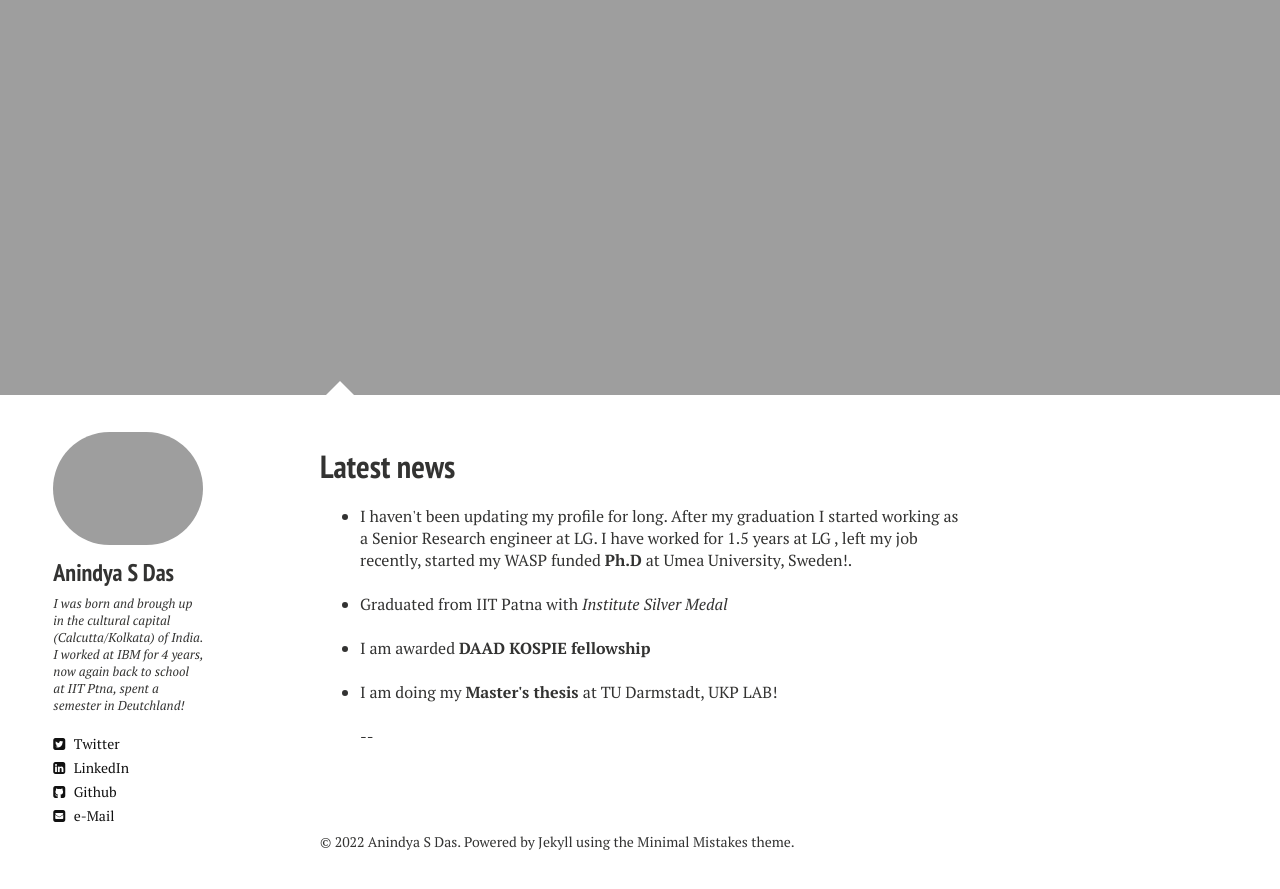
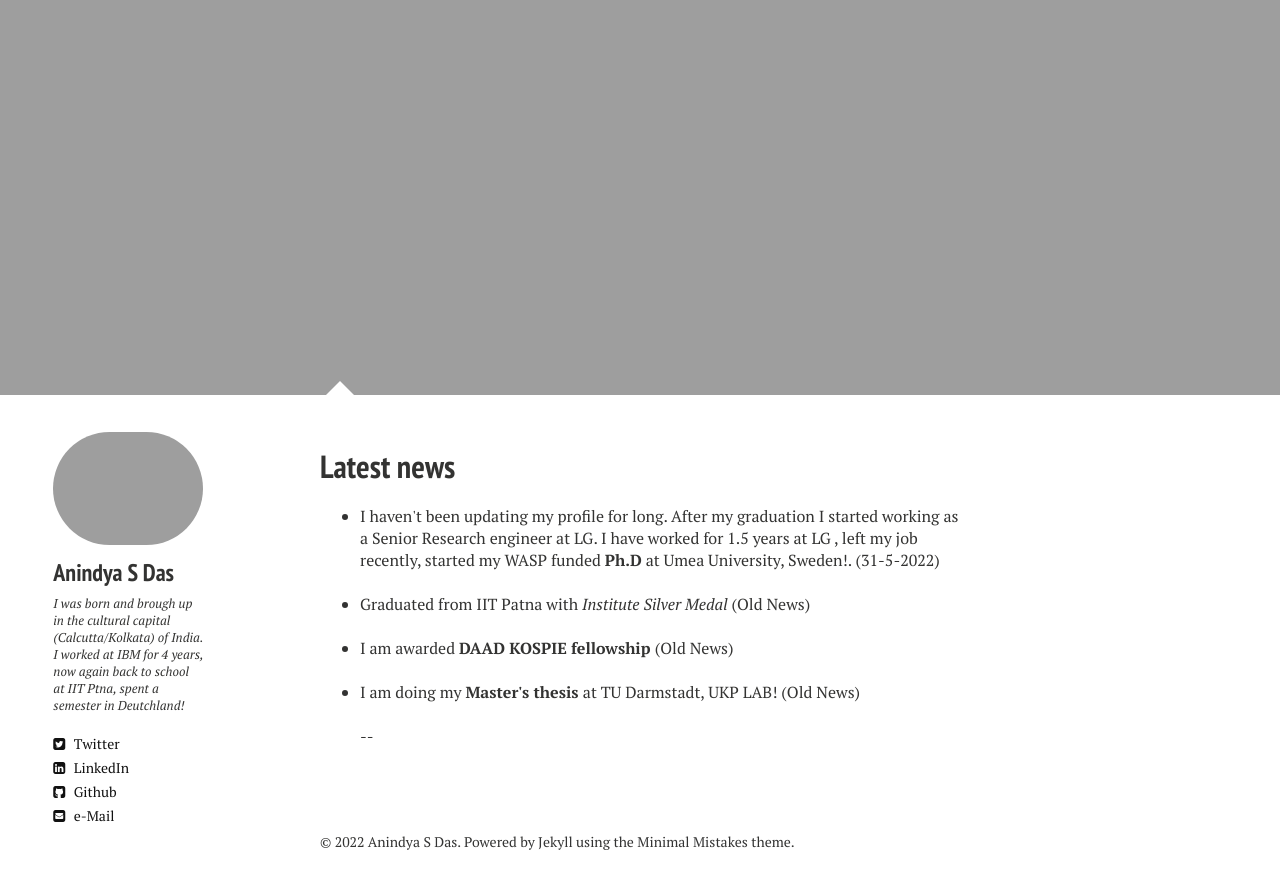
Before and after one commit to anindyasdas/anindyasdas.github.io, a Jekyll site: the page built from index.md, in a window 1280 px wide and 900 px high, scrolled down 633 px. Shown: the top 889 px of the window. Built offline with Jekyll 4.4.1, drawn with Linux system fonts in a browser that asks for light colours; nearby versions of some CDN libraries.

Commit message:
Update index.md

```diff
--- a/index.md
+++ b/index.md
@@ -11,20 +11,20 @@ image:
 
 <ul>
 
-  <li> I haven't been updating my profile for long. After my graduation I started working as a Senior Research engineer at LG. I have worked for 1.5 years at LG , left my job recently, started my WASP funded <b>Ph.D</b> at Umea University, Sweden!.
+  <li> I haven't been updating my profile for long. After my graduation I started working as a Senior Research engineer at LG. I have worked for 1.5 years at LG , left my job recently, started my WASP funded <b>Ph.D</b> at Umea University, Sweden!. (31-5-2022)
 </li>
 
 <br>
 
-<li>Graduated from IIT Patna with <i> Institute Silver Medal</i> </li>
+<li>Graduated from IIT Patna with <i> Institute Silver Medal</i> (Old News) </li>
 
 <br>
 
-<li>I am awarded <strong>DAAD KOSPIE fellowship </strong></li>
+<li>I am awarded <strong>DAAD KOSPIE fellowship </strong> (Old News)</li>
 
 <br>
 
-<li>I am doing my <strong>Master's thesis </strong> at TU Darmstadt, UKP LAB!
+<li>I am doing my <strong>Master's thesis </strong> at TU Darmstadt, UKP LAB! (Old News)
 </li>
 
 
```
